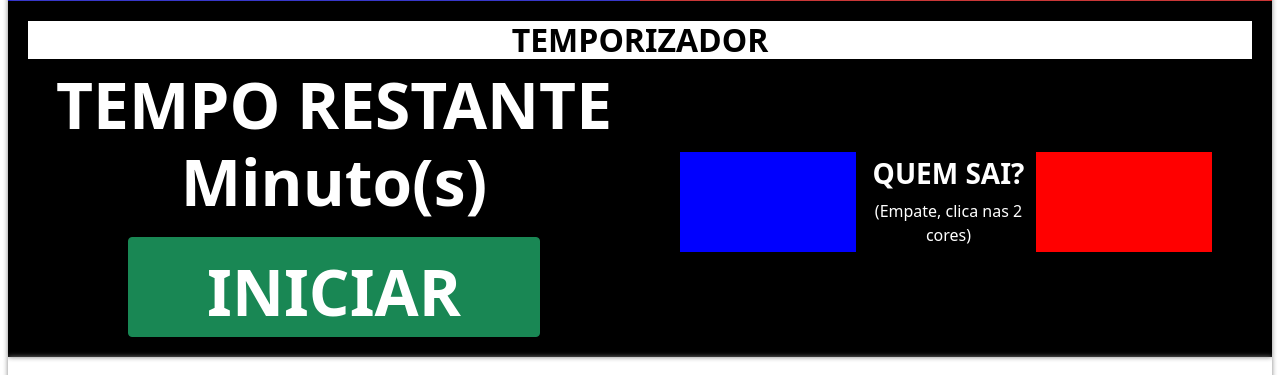
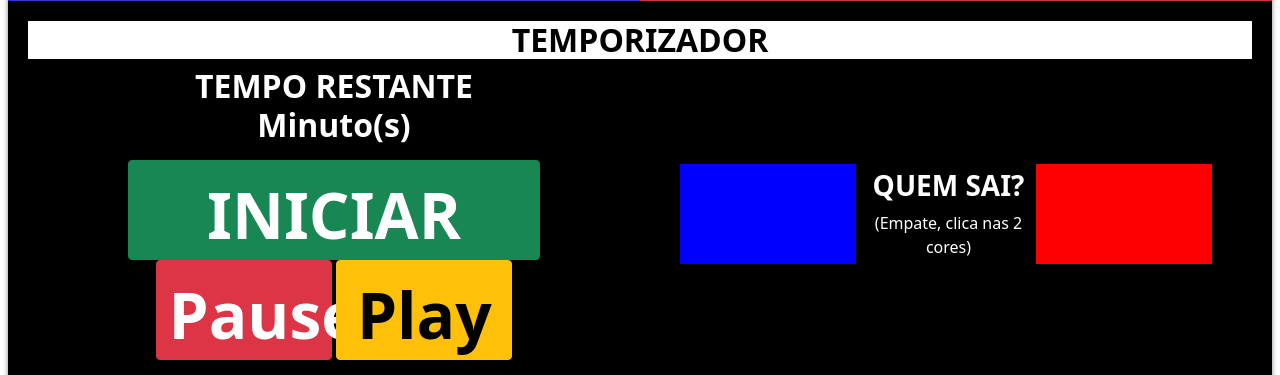
Before and after one commit to santhiagosdp/appscrd, a Django app: template startgame/templates/cadastrar_time.html in a window 1280 px wide. Shown: the part 401-776 px from the top of the page. Run offline with Django 3.2, Linux system fonts and the light colour scheme; the template is opened without the code that fills it, so the values that code supplies are empty; some libraries are stand-ins or nearby versions.

Commit message:
pause
pause

```diff
--- a/startgame/templates/cadastrar_time.html
+++ b/startgame/templates/cadastrar_time.html
@@ -61,14 +61,16 @@
     <h2 style="font-weight: bold; color: black; background-color: white;" class="text-center" >TEMPORIZADOR</h2>
     <div class="col-sm-12 col-md-12 col-lg-6">
       <h2>
-          <p style="font-size: 200%; color: white;">TEMPO RESTANTE<br>
+          <p style="font-size: 100%; color: white;">TEMPO RESTANTE<br>
             <span id="timer" style="color: red;" >
               <strong>{{pelada.tempo_pelada}}</strong>
             </span> Minuto(s)
           </p>
       </h2>
-      <a class="btn btn-success btstart" type="button" id="btnstartime" onclick="startTimer({{pelada.tempo_pelada}})" style="width:70%; height: 100px;">INICIAR</a>
-
+      <a class="btn btn-success btstart" type="button" id="btnstartime" onclick="startTimer({{pelada.tempo_pelada}})" style="width: 70%; height: 100px;">INICIAR</a>
+    </br>
+      <a class="btn btn-danger btstart" type="button" id="btnpausetime" onclick="pauseTimer()" style="width: 30%; height: 100px;">Pause</a>
+      <a class="btn btn-warning btstart" type="button" id="btnresumetime" onclick="resumeTimer()" style="width: 30%; height: 100px;">Play</a>
     </div>
 
     <div class="col-sm-12 col-md-12 col-lg-6" style=" padding: 40px; display: flex; justify-content: center; align-items: center;">
@@ -123,6 +125,7 @@
 <script>
 	const timer = null;
   //let timerInterval;
+  let paused = false;
 
   //const link = document.getElementById('btnbluesai');
   //const link2 = document.getElementById('btnredsai');
@@ -130,11 +133,13 @@
 
 		function startTimer(tempo) {
       disableLink();
+      paused = false;
 			var time = tempo*60;
 			var minutes = parseInt(time / 60, 10);
 			var seconds = parseInt(time % 60, 10);
 
       function updateTimer() {
+        if (paused) return; // adicionando verificação para pausa
         document.getElementById("timer").innerHTML = minutes.toString() + ":" + (seconds < 10 ? "0" : "") + seconds.toString();
         if (--seconds < 0) {
           seconds = 59;
@@ -150,6 +155,17 @@
       updateTimer();
       timer = setInterval(updateTimer, 1000);
     }
+
+    function pauseTimer() {
+      paused = true;
+      clearInterval(timer);
+    }
+
+    function resumeTimer() {
+      paused = false;
+      timer = setInterval(updateTimer, 1000);
+    }
+
 
 
 
```
